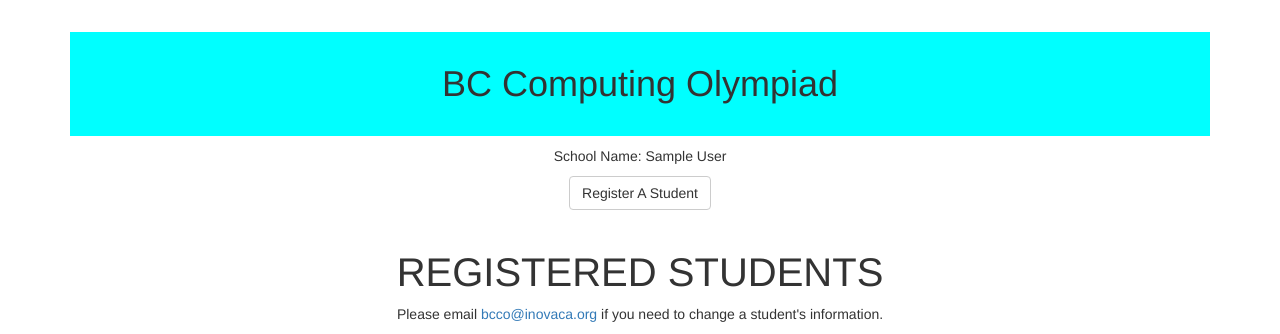
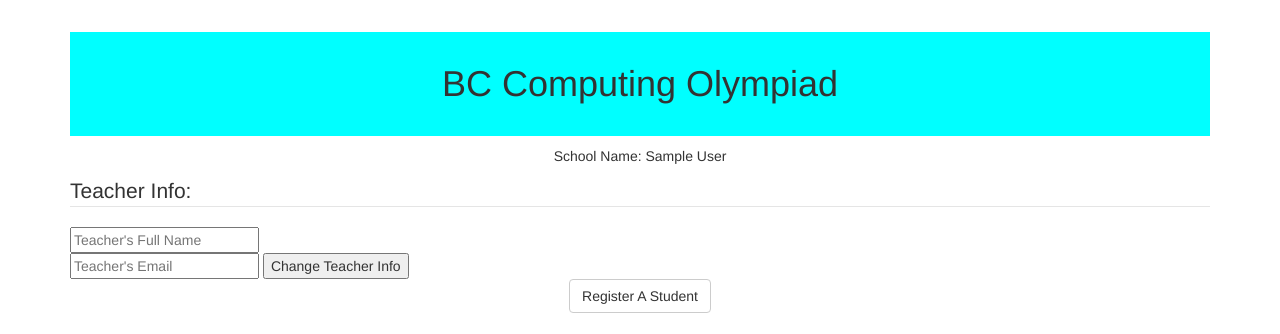
Before and after one commit to naijwu/bcco, a PHP site: page /school.php in a window 1280 px wide. Shown: the top 334 px of the page. Run offline with PHP 8.4, Linux system fonts and the light colour scheme; the visitor is signed in with stand-in values (Sample User, id 1); data that the repository does not hold is empty; a stand-in replaces the project's code that opens the database connection.

Commit message:
Add teacher info form above the student info form

```diff
--- a/Website/school.php
+++ b/Website/school.php
@@ -47,6 +47,17 @@ mysqli_close($conn);
 
       <h1 class="title">BC Computing Olympiad</h1>
       <p class="text-center">School Name: <?php echo $_SESSION["school_name"] ?></p>
+
+    <!-- Teacher Info -->
+    <form>
+        <fieldset>
+            <legend>Teacher Info:</legend>
+                <input type="text" name="teachername" placeholder="Teacher's Full Name"><br>
+                <input type="text" name="teacheremail" placeholder="Teacher's Email">
+                <input type="submit" value="Change Teacher Info">
+        </fieldset>
+      </form>
+      <!-- Teacher Info End -->
 
       <!-- Add a Student -->
       <a href="http://www.inovaca.org/bcco/school-add-student.php" style="text-decoration: none;">
```
